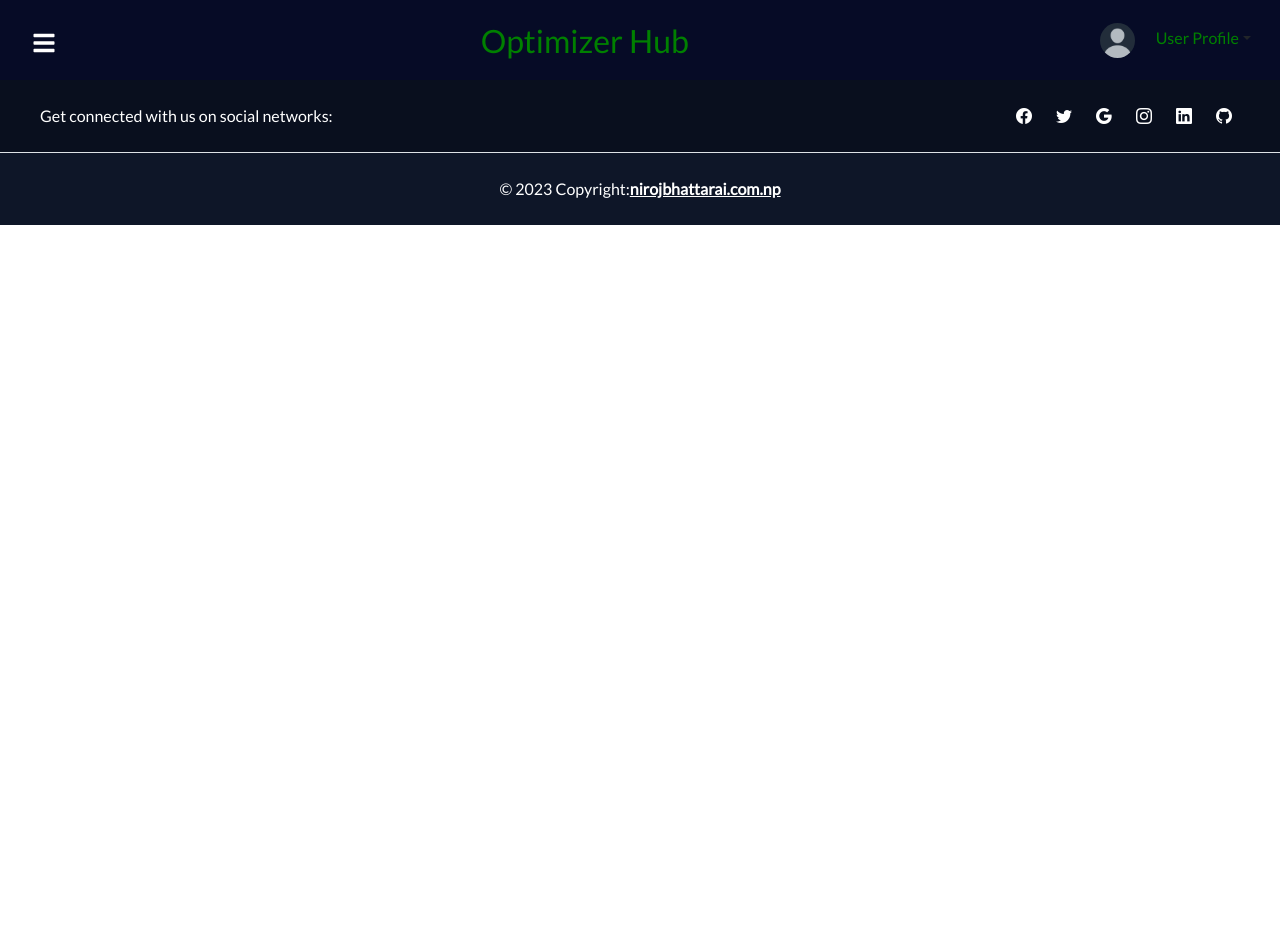
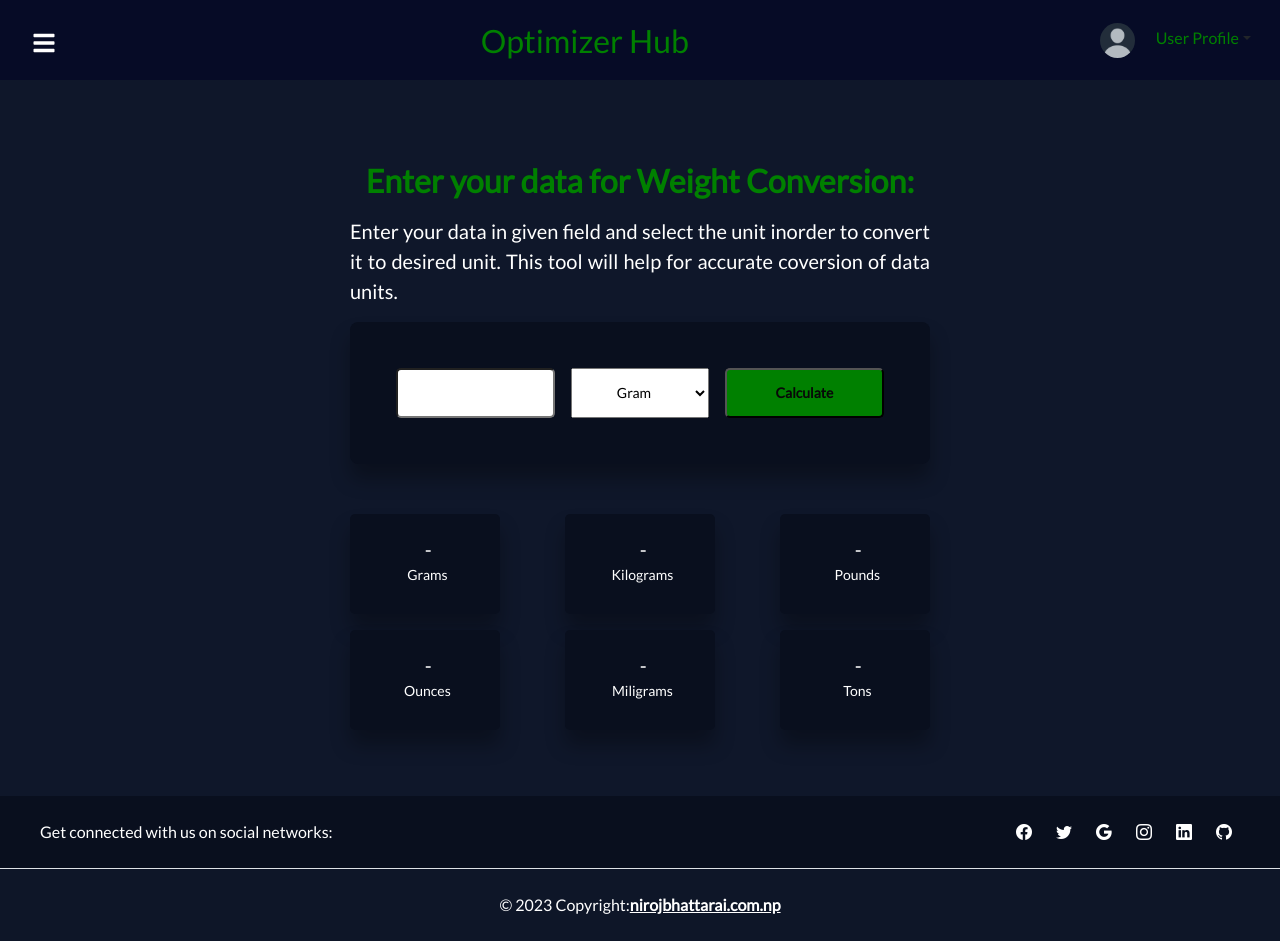
Before and after one commit to NirojBhattarai/Optimizer-Hub, a React (Create React App) app: page /Weightconverter in a window 1280 px wide. Before the commit the page ends 800 px from the top, so only its background shows below. Built offline with nearby package versions, Linux system fonts and the light colour scheme.

Commit message:
Weight Converter is added and some changes

```diff
--- a/src/App.js
+++ b/src/App.js
@@ -7,6 +7,7 @@ import Footer from "./myComponents/Footer";
 import Wordcounter from "./pages/Wordcounter";
 import Agecalculator from "./pages/Agecalculator";
 import Lengthconverter from "./pages/Lengthconverter";
+import Weightconverter from "./pages/Weightconverter";
 
 function App() {
   return (
@@ -18,6 +19,7 @@ function App() {
           <Route path="/Wordcounter" element={<Wordcounter />} />
           <Route path="/Agecalculator" element={<Agecalculator />} />
           <Route path="/Lengthconverter" element={<Lengthconverter/>} />
+          <Route path="/Weightconverter" element={<Weightconverter/>} />
         </Routes>
         <Footer />
       </Router>
--- a/src/myComponents/Navbar.css
+++ b/src/myComponents/Navbar.css
@@ -44,9 +44,9 @@
   font-size: 18px;
   width: 95%;
   height: 100%;
+  align-items: center;
   display: flex;
-  align-items: center;
-  padding: 0 16px;
+  padding: 0 7px;
   border-radius: 4px;
 }
 
--- a/src/myComponents/SidebarData.js
+++ b/src/myComponents/SidebarData.js
@@ -23,8 +23,14 @@ export const SidebarData = [
     cName: 'nav-text'
   },
   {
-    title: 'Unit Converter',
+    title: 'Length Converter',
     path: '/Lengthconverter',
+    icon: <FaIcons.FaRuler />,
+    cName: 'nav-text'
+  },
+  {
+    title: 'Weight Converter',
+    path: '/Weightconverter',
     icon: <FaIcons.FaWeight />,
     cName: 'nav-text'
   },
--- a/src/pages/Home.css
+++ b/src/pages/Home.css
@@ -76,6 +76,17 @@
   display: grid;
   place-items: center;
   padding: 0.8;
+}
+
+.toolcontainername {
+  color:green;
+  background-color: rgb(9, 15, 30);
+  text-align: center;
+  font-weight: bold;
+  display: grid;
+  padding-bottom: 1rem;
+  width: 100%;
+  padding-top: 12px;
 }
 
 .toolcontainername {
@@ -176,6 +187,11 @@
   .abouttextanalysistool p {
     padding-bottom: 0;
   }
+
+  .right2 .longtoolname {
+    font-size: 22px;
+    margin-right: 6px;
+  }
 }
 
 .cardbutton{
--- a/src/pages/Home.js
+++ b/src/pages/Home.js
@@ -175,7 +175,7 @@ function Home() {
               <div className="cardone">
                 <Card.Body className="cardbody">
                   <Card.Title className="cardtitle">
-                    Temperature Converter
+                    <span className="longtoolname">Temperature</span> Converter
                   </Card.Title>
                   <Card.Link href="/Unitconverter">
                     <Button className="cardbutton" variant="primary">
--- a/src/pages/Lengthconverter.css
+++ b/src/pages/Lengthconverter.css
@@ -118,6 +118,7 @@
 .unit-option option {
   color: #080808;
   font-weight: bolder;
+  text-align: center;
 }
 
 .outputs-wrapperunit2 {
--- a/src/pages/Lengthconverter.js
+++ b/src/pages/Lengthconverter.js
@@ -79,7 +79,7 @@ export default function Lengthconverter() {
   return (
     <div className="main-containerunit">
       <div className="unit-container">
-        <h2 className="unit-title">Enter your data for Length Unit conversion :</h2>
+        <h2 className="unit-title">Enter your data for Length Conversion :</h2>
         <p className="about-unitconverter">
           Enter your data in given field and select the unit inorder to convert
           it to desired unit. This tool will help for accurate coversion of data
--- /dev/null
+++ b/src/pages/Weightconverter.css
@@ -0,0 +1,144 @@
+.main-containerunit {
+    min-height: 80vh;
+    width: 100%;
+    display: flex;
+    justify-content: center;
+    background-color: rgb(15, 23, 42);
+  }
+
+  .unit-container {
+    min-width: 350px;
+    width: 50%;
+    position: initial;
+    left: 50%;
+    top: 50%;
+    padding: 50px 30px;
+    margin: 1rem;
+  }
+  .calc-container * {
+    border: none;
+    outline: none;
+  }
+  .inputs-wrapperunit {
+    justify-content: center;
+    text-align: center;
+    background-color: rgb(9, 15, 30);
+    padding: 30px 25px;
+    border-radius: 8px;
+    box-shadow: 0 15px 20px rgba(0, 0, 0, 0.3);
+    margin-bottom: 50px;
+  }
+  .data-input,
+  .unit-button {
+    height: 50px;
+    color: #080808;
+    font-weight: bolder;
+    text-align: center;
+    font-size: 25px;
+    border-radius: 5px;
+  }
+  .data-input {
+    width: 30%;
+    padding: 0 20px;
+    font-size: 14px;
+  }
+  .unit-button {
+    width: 30%;
+    background-color: green;
+    font-size: 14px;
+  }
+  .outputs-wrapperunit {
+    width: 100%;
+    display: flex;
+    justify-content: space-between;
+  }
+  .outputs-wrapperunit div {
+    height: 100px;
+    width: 150px;
+    background-color: rgb(9, 15, 30);
+    border-radius: 5px;
+    color: #ffffff;
+    display: grid;
+    place-items: center;
+    padding: 20px 0;
+    box-shadow: 0 15px 20px rgba(0, 0, 0, 0.3);
+  }
+  .outputbox {
+    font-size: 20px;
+    font-weight: 500;
+    margin-left: 0.4rem;
+  }
+  .countunit {
+    font-size: 14px;
+    font-weight: 400;
+    margin-left: 0.3rem;
+  }
+
+  @media (max-width: 414px) {
+    .calc-container {
+      left: 48%;
+      min-height: 50vh;
+    }
+  }
+
+  @media (max-width: 361px) {
+    .calc-container {
+      left: 45%;
+    }
+  }
+
+  @media (max-width: 320px) {
+    .calc-container {
+      left: 46%;
+    }
+  }
+
+  .unit-title {
+    text-align: center;
+    color: green;
+    font-weight: bolder;
+    margin-top: 1rem;
+    margin-bottom: 1rem;
+  }
+
+  .about-unitconverter {
+    color: white;
+    text-align: justify;
+    font-size: 20px;
+  }
+
+  .unit-option {
+    width: 26%;
+    margin: 1rem;
+    height: 50px;
+    padding: 0 20px;
+    font-size: 14px;
+  }
+
+  .unit-option option {
+    color: #080808;
+    font-weight: bolder;
+  }
+
+  .outputs-wrapperunit2 {
+    margin-top: 1rem;
+    width: 100%;
+    display: flex;
+    justify-content: space-between;
+  }
+  .outputs-wrapperunit2 div {
+    height: 100px;
+    width: 150px;
+    background-color: rgb(9, 15, 30);
+    border-radius: 5px;
+    color: #ffffff;
+    display: grid;
+    place-items: center;
+    padding: 20px 0;
+    box-shadow: 0 15px 20px rgba(0, 0, 0, 0.3);
+  }
+
+  #unit{
+    text-align:center;
+    font-weight: bold;
+  }
--- /dev/null
+++ b/src/pages/Weightconverter.js
@@ -0,0 +1,167 @@
+import React from "react";
+import "./Weightconverter.css";
+
+export default function Weightconverter() {
+  let inputData;
+  let dataType;
+  let gram, kilogram, pound, ounce, miligram, ton;
+
+  function unitConvert() {
+    getData();
+    checkUnit();
+    displayResult(gram, kilogram, pound, ounce, miligram, ton);
+  }
+
+  function getData() {
+    inputData = document.getElementById("data-input").value;
+    dataType = document.getElementById("data-type").value;
+  }
+
+  function checkUnit() {
+    if (dataType === "gram") {
+      gram = inputData;
+      kilogram = (inputData/1000).toFixed(2);
+      pound = (inputData * 0.00220462262).toFixed(2);
+      ounce = (inputData * 0.0352739619).toFixed(2);
+      miligram = (inputData *1000).toFixed(2);
+      ton = (inputData / 1000000).toFixed(2);
+    }
+    else if (dataType === "kilogram") {
+      gram = (inputData*1000).toFixed(2);
+      kilogram = inputData
+      pound = (inputData * 2.20462262).toFixed(2);
+      ounce = (inputData * 35.2739619).toFixed(2);
+      miligram = (inputData * 1000000).toFixed(2);
+      ton = (inputData *0.001).toFixed(2);
+    }
+    else if (dataType === "pound") {
+      gram = (inputData*453.59237).toFixed(2);
+      kilogram = (inputData*0.45359237).toFixed(2);
+      pound = inputData ;
+      ounce = (inputData * 16).toFixed(2);
+      miligram = (inputData * 453592.37).toFixed(2);
+      ton = (inputData *0.00045359237).toFixed(2);
+    } else if (dataType === "ounce") {
+      gram = (inputData*28.3495231).toFixed(2);
+      kilogram = (inputData*0.0283495231).toFixed(2);
+      pound = (inputData * 0.0625).toFixed(2);
+      ounce = inputData;
+      miligram = (inputData * 28349.5231).toFixed(2);
+      ton = (inputData / 35273.9619).toFixed(2);
+    } else if (dataType === "miligram") {
+      gram = (inputData*0.001).toFixed(2);
+      kilogram = (inputData/1000000).toFixed(2);
+      pound = (inputData / 453592.37).toFixed(2);
+      ounce = (inputData / 28349.5231).toFixed(2);
+      miligram = inputData;
+      ton = (inputData / 1000000000).toFixed(2);
+    } else if (dataType === "ton") {
+      gram = (inputData*1000000).toFixed(2);
+      kilogram = (inputData*1000).toFixed(2);
+      pound = (inputData * 2204.62262).toFixed(2);
+      ounce = (inputData * 35273.9619).toFixed(2);
+      miligram = (inputData * 1000000000).toFixed(2);
+      ton = inputData;
+    } else {
+      alert("Something Error");
+    }
+  }
+
+  function displayResult(gm, kg, lb, oun, mg, tn) {
+    document.getElementById("grams").textContent = gm;
+    document.getElementById("kilograms").textContent = kg;
+    document.getElementById("pounds").textContent = lb;
+    document.getElementById("ounces").textContent = oun;
+    document.getElementById("miligrams").textContent = mg;
+    document.getElementById("tons").textContent = tn;
+  }
+
+  return (
+    <div className="main-containerunit">
+      <div className="unit-container">
+        <h2 className="unit-title">Enter your data for Weight Conversion:</h2>
+        <p className="about-unitconverter">
+          Enter your data in given field and select the unit inorder to convert
+          it to desired unit. This tool will help for accurate coversion of data
+          units.
+        </p>
+        <div className="inputs-wrapperunit">
+          <input className="data-input" type="number" id="data-input" />
+          <select
+            name="data"
+            id="data-type"
+            className="unit-option"
+            onChange={getData}
+          >
+            <option id="unit" value="gram">
+              Gram
+            </option>
+            <option id="unit" value="kilogram">
+              Kilogram
+            </option>
+            <option id="unit" value="pound">
+              Pound
+            </option>
+            <option id="unit" value="ounce">
+              Ounce
+            </option>
+            <option id="unit" value="miligram">
+              Miligram
+            </option>
+            <option id="unit" value="ton">
+              Ton
+            </option>
+          </select>
+
+          <button
+            className=" btn-success unit-button"
+            onClick={unitConvert}
+            onChange={getData}
+          >
+            Calculate
+          </button>
+        </div>
+        <div className="outputs-wrapperunit">
+          <div>
+            <span className="outputbox" id="grams">
+              -
+            </span>
+            <p className="countunit">Grams</p>
+          </div>
+          <div>
+            <span className="outputbox" id="kilograms">
+              -
+            </span>
+            <p className="countunit">Kilograms</p>
+          </div>
+          <div>
+            <span className="outputbox" id="pounds">
+              -
+            </span>
+            <p className="countunit">Pounds</p>
+          </div>
+        </div>
+        <div className="outputs-wrapperunit2">
+          <div>
+            <span className="outputbox" id="ounces">
+              -
+            </span>
+            <p className="countunit">Ounces</p>
+          </div>
+          <div>
+            <span className="outputbox" id="miligrams">
+              -
+            </span>
+            <p className="countunit">Miligrams</p>
+          </div>
+          <div>
+            <span className="outputbox" id="tons">
+              -
+            </span>
+            <p className="countunit">Tons</p>
+          </div>
+        </div>
+      </div>
+    </div>
+  );
+}
```
